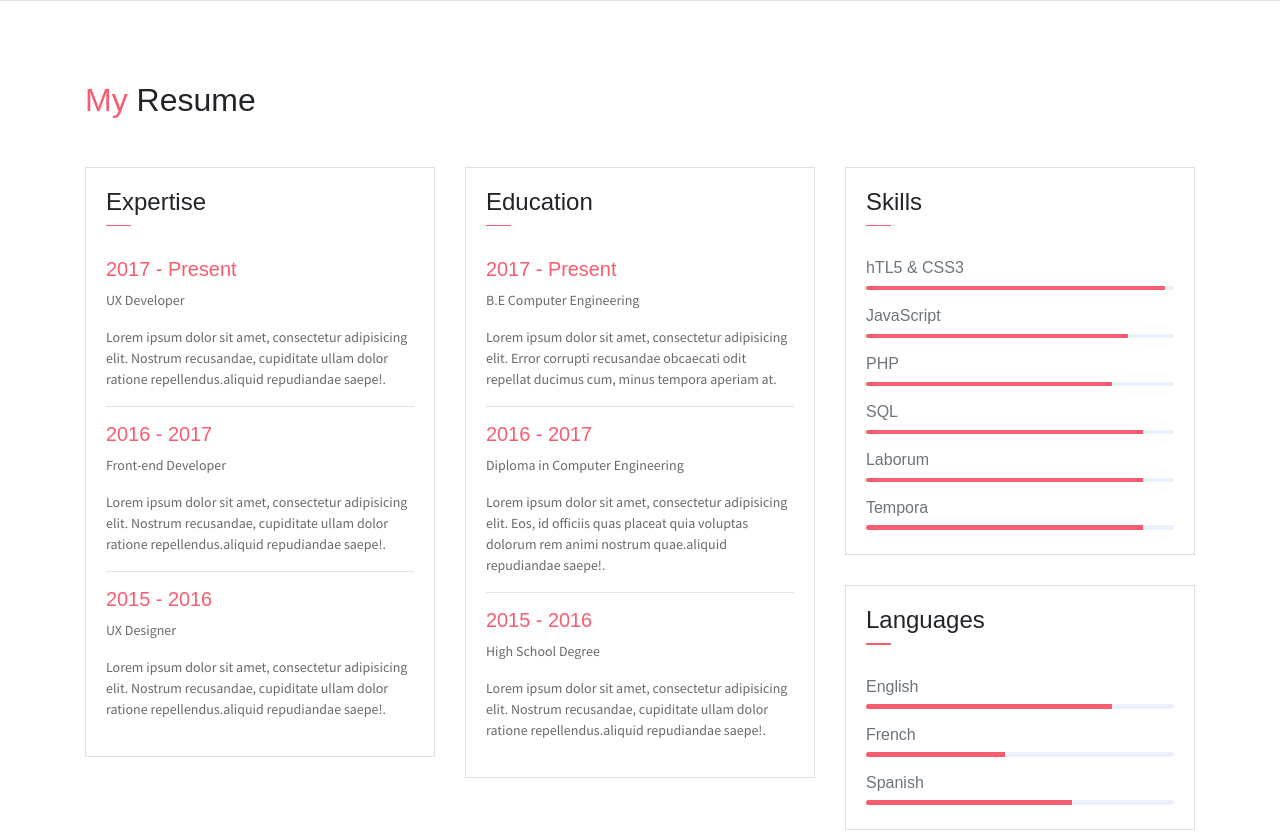
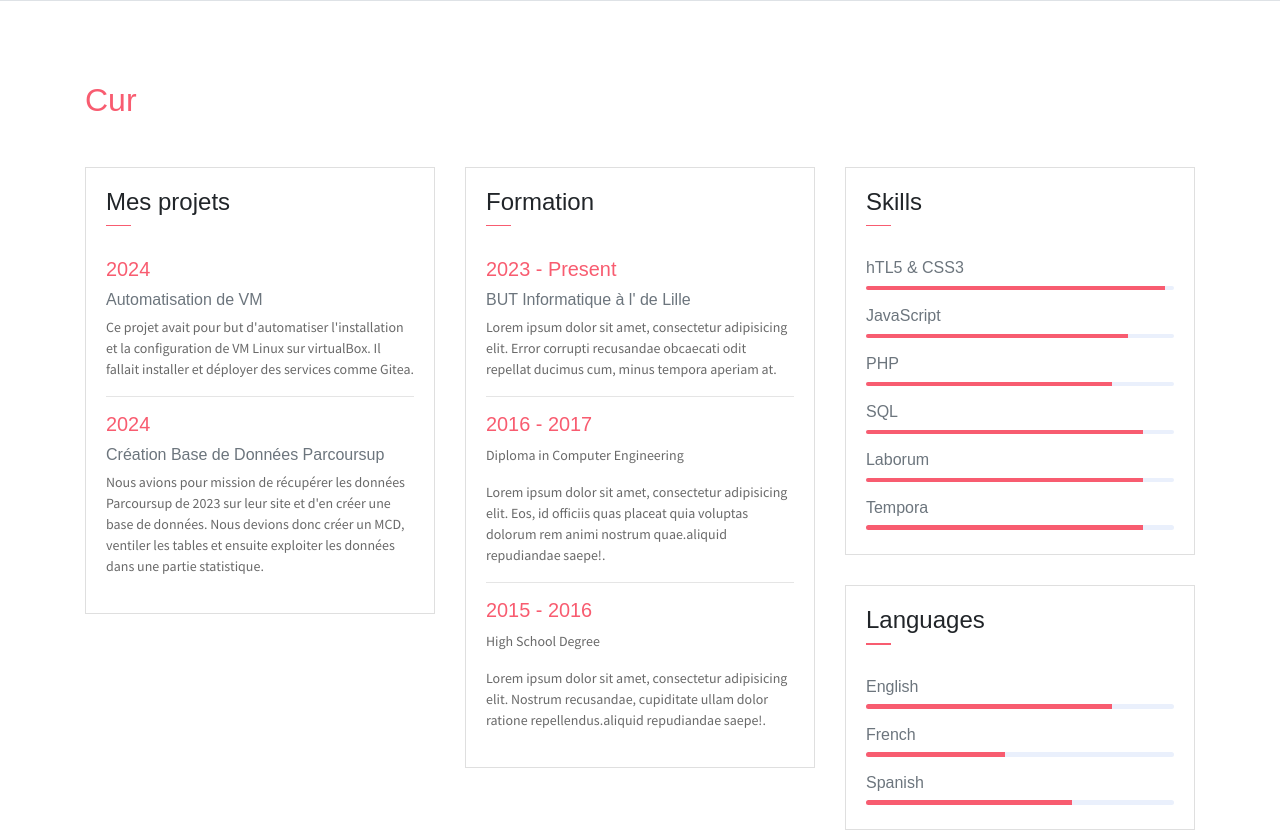
Before and after one commit to Aymiut/Aymiut.github.io, a website: page index.html in a window 1280 px wide. Shown: the part 1683-2516 px from the top of the page. Drawn offline with nearby package versions, Linux system fonts and the light colour scheme; some packages are replaced by stand-ins of ours; files that its build step writes are made by us from their sources; files whose address does not match are found by name.

Commit message:
Continuation site

```diff
--- a/index.html
+++ b/index.html
@@ -24,7 +24,8 @@
             </ul>
             <div class="header-content">
                 <h4 class="header-subtitle" >Bonjour, je suis</h4>
-                <h1 class="header-title">Aymane Benafquir</h1>
+                <h1 class="header-title">Aymane</h1>
+                <h1 class="header-title">Benafquir</h1>
                 <h6 class="header-mono" >Étudiant en 2ème année de BUT Informatique</h6>
                 <button class="btn btn-primary btn-rounded"><i class="ti-printer pr-2"></i>Print Resume</button>
             </div>
@@ -76,11 +77,10 @@
                 <h3 class="font-weight-light">Infos personelles</h3>
                 <span class="line mb-5"></span>
                 <ul class="mt40 info list-unstyled">
-                    <li><span>Birthdate</span> : 09/13/1996</li>
-                    <li><span>Email</span> : info@website.com</li>
-                    <li><span>Phone</span> : + (123) 456-7890</li>
-                    <li><span>Skype</span> : John_Doe </li>
-                    <li><span>Address</span> :  12345 Fake ST NoWhere AB Country.</li>
+                    <li><span>Date de naissance</span> : 12/12/2005</li>
+                    <li><span>Email</span> : aymanebenafquir@gmail.com</li>
+                    <li><span>Téléphone</span> : + (123) 456-7890</li>
+                    <li><span>Adresse</span> :  Villeneuve-d'ascq</li>
                 </ul>
             </div>
             <div class="col-lg-4 about-card">
@@ -117,28 +117,24 @@
     <!--Resume Section-->
     <section class="section" id="resume">
         <div class="container">
-            <h2 class="mb-5"><span class="text-danger">My</span> Resume</h2>
+            <h2 class="mb-5"><span class="text-danger">Cur</span> </h2>
             <div class="row">
                 <div class="col-md-6 col-lg-4">
                     <div class="card">
                        <div class="card-header">
                             <div class="mt-2">
-                                <h4>Expertise</h4>
+                                <h4>Mes projets</h4>
                                 <span class="line"></span>
                             </div>
                         </div>
                         <div class="card-body">
-                            <h6 class="title text-danger">2017 - Present</h6>
-                            <P>UX Developer</P>
-                            <P class="subtitle">Lorem ipsum dolor sit amet, consectetur adipisicing elit. Nostrum recusandae, cupiditate ullam dolor ratione repellendus.aliquid repudiandae saepe!.</P>
+                            <h6 class="title text-danger">2024</h6>
+                            <h6>Automatisation de VM</h6>
+                            <P class="subtitle">Ce projet avait pour but d'automatiser l'installation et la configuration de VM Linux sur virtualBox. Il fallait installer et déployer des services comme Gitea.</P>
                             <hr>
-                            <h6 class="title text-danger">2016 - 2017</h6>
-                            <P>Front-end Developer</P>
-                            <P class="subtitle">Lorem ipsum dolor sit amet, consectetur adipisicing elit. Nostrum recusandae, cupiditate ullam dolor ratione repellendus.aliquid repudiandae saepe!.</P>
-                            <hr>
-                            <h6 class="title text-danger">2015 - 2016</h6>
-                            <P>UX Designer</P>
-                            <P class="subtitle">Lorem ipsum dolor sit amet, consectetur adipisicing elit. Nostrum recusandae, cupiditate ullam dolor ratione repellendus.aliquid repudiandae saepe!.</P>
+                            <h6 class="title text-danger">2024</h6>
+                            <h6>Création Base de Données Parcoursup</h6>
+                            <P class="subtitle">Nous avions pour mission de récupérer les données Parcoursup de 2023 sur leur site et d'en créer une base de données. Nous devions donc créer un MCD, ventiler les tables et ensuite exploiter les données dans une partie statistique. </P>
                         </div>
                     </div>
                 </div>
@@ -146,13 +142,13 @@
                     <div class="card">
                        <div class="card-header">
                             <div class="mt-2">
-                                <h4>Education</h4>
+                                <h4>Formation</h4>
                                 <span class="line"></span>
                             </div>
                         </div>
                         <div class="card-body">
-                            <h6 class="title text-danger">2017 - Present</h6>
-                            <P>B.E Computer Engineering</P>
+                            <h6 class="title text-danger">2023 - Present</h6>
+                            <h6>BUT Informatique à l' de Lille</h6>
                             <P class="subtitle">Lorem ipsum dolor sit amet, consectetur adipisicing elit. Error corrupti recusandae obcaecati odit repellat ducimus cum, minus tempora aperiam at.</P>
                             <hr>
                             <h6 class="title text-danger">2016 - 2017</h6>
```
